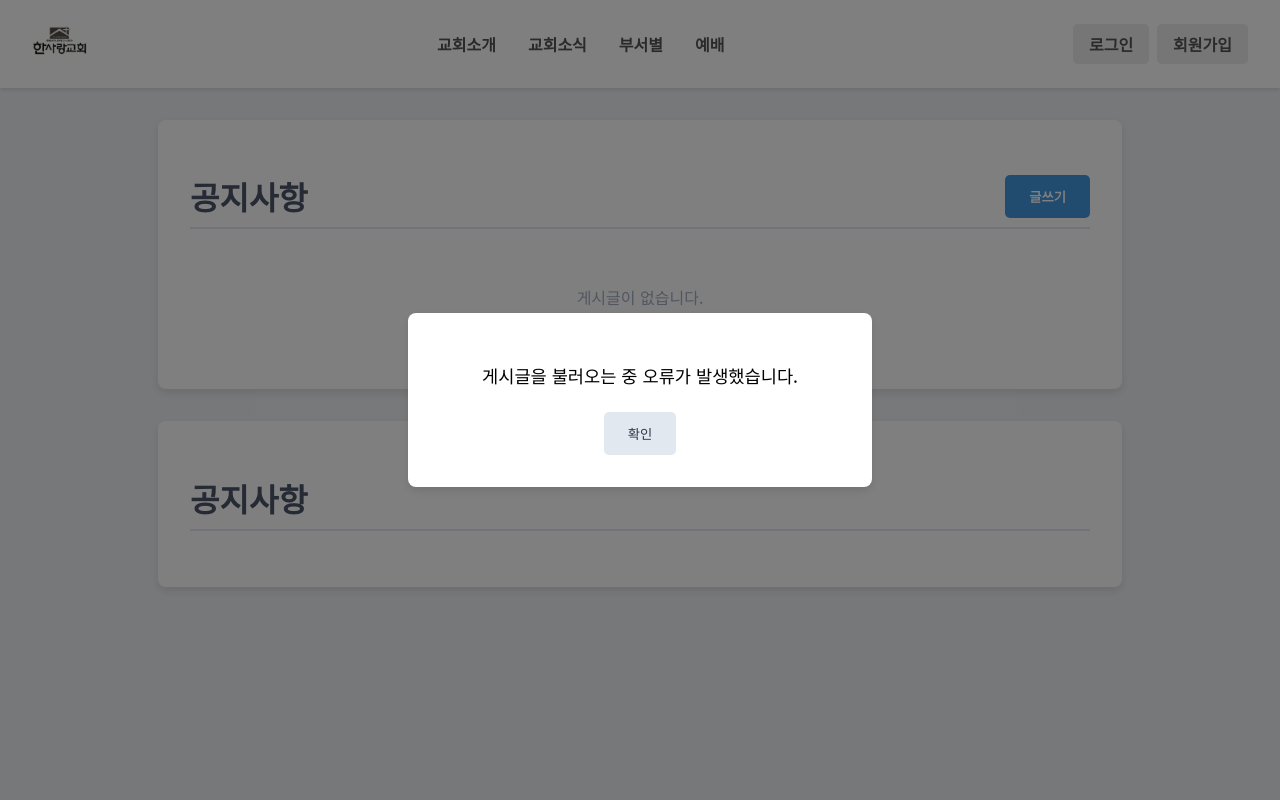
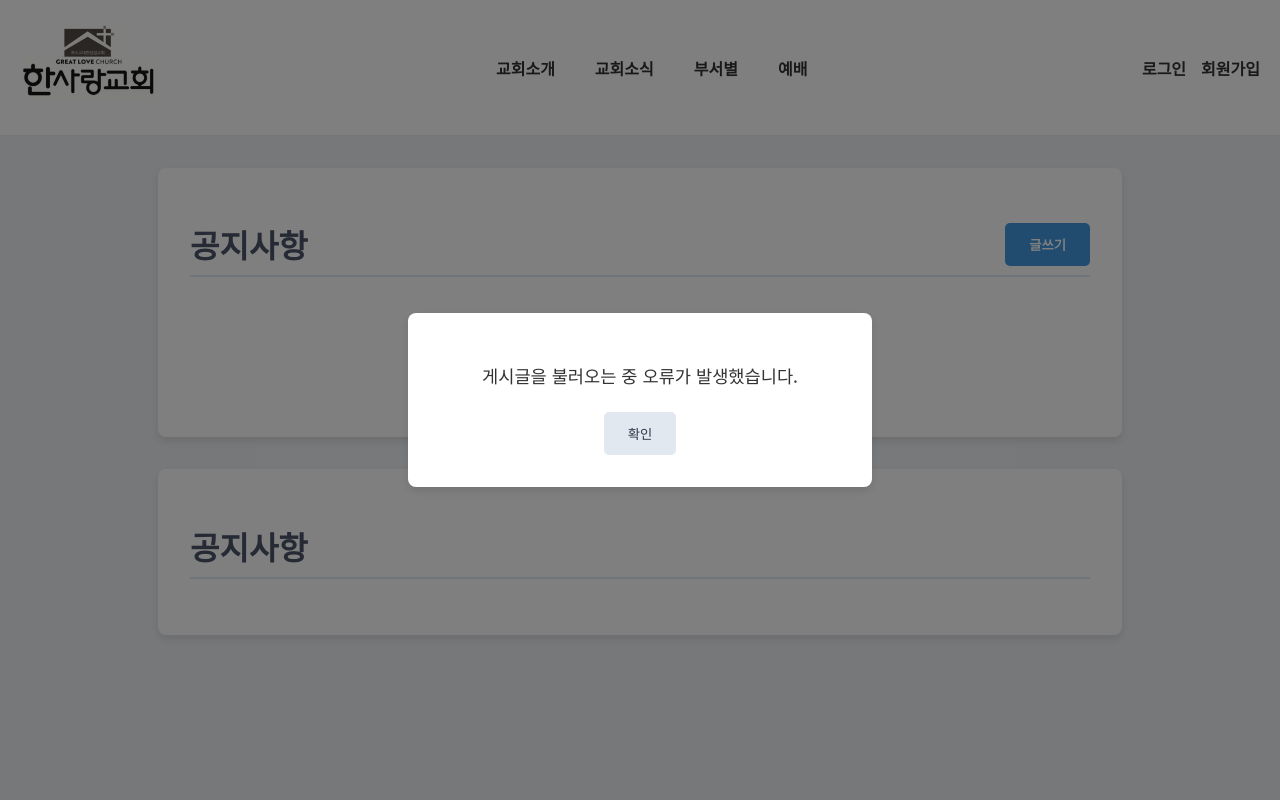
Before and after one commit to LossNBI/hanlovesite, a Python web app: template main/templates/main/notice.html in a window 1280 px wide. Run offline with Jinja, Linux system fonts and the light colour scheme; the template is opened without the code that fills it, so the values that code supplies are empty; some libraries are stand-ins or nearby versions.

Commit message:
공지사항 페이지 수정4

```diff
--- a/main/templates/main/notice.html
+++ b/main/templates/main/notice.html
@@ -6,6 +6,7 @@
     <meta charset="UTF-8" />
     <meta name="viewport" content="width=device-width, initial-scale=1.0" />
     <title>교회소식 | 공지사항</title>
+    <link rel="stylesheet" href="/css/style.css" />
     <link rel="preconnect" href="https://fonts.googleapis.com" />
     <link rel="preconnect" href="https://fonts.gstatic.com" crossorigin />
     <link
@@ -17,87 +18,15 @@
       rel="stylesheet"
     />
     <style>
-      /* mypage.html에서 가져온 스타일 */
-      .main-header {
-        background-color: #fff;
-        box-shadow: 0 2px 4px rgba(0, 0, 0, 0.1);
-        padding: 1rem 2rem;
-        display: flex;
-        justify-content: space-between;
-        align-items: center;
-      }
-      .main-header .logo a img {
-        height: 40px; /* 로고 이미지 크기 조정 */
-      }
-      .main-nav ul {
-        list-style: none;
-        margin: 0;
-        padding: 0;
-        display: flex;
-      }
-      .main-nav > ul > li {
-        position: relative;
-      }
-      .main-nav > ul > li > a {
-        padding: 1rem;
-        text-decoration: none;
-        color: #555;
-        font-weight: bold;
-        display: block;
-      }
-      .main-nav .submenu {
-        display: none;
-        position: absolute;
-        top: 100%;
-        left: 0;
-        background-color: #fff;
-        box-shadow: 0 2px 5px rgba(0, 0, 0, 0.1);
-        z-index: 10;
-        min-width: 150px;
-      }
-      .main-nav li:hover > .submenu {
-        display: block;
-      }
-      .main-nav .submenu li a {
-        padding: 0.75rem 1rem;
-        display: block;
-        white-space: nowrap;
-        color: #555;
-        text-decoration: none;
-      }
-      .user-menu {
-        display: flex;
-        align-items: center;
-        gap: 0.5rem;
-      }
-      .user-menu a {
-        padding: 0.5rem 1rem;
-        text-decoration: none;
-        color: #555;
-        background-color: #eee;
-        border-radius: 5px;
-        font-weight: bold;
-      }
-      .user-menu a:hover {
-        background-color: #ddd;
-      }
-      .welcome-message,
-      .admin-link {
-        font-weight: normal;
-        background: none;
-      }
-      .admin-link {
-        color: #4299e1;
-      }
-
-      /* 기존 notice.html 스타일 */
+      /* 헤더 중복 스타일 제거 후, notice.html 고유 스타일만 남김 */
       body {
         font-family: "Noto Sans KR", sans-serif;
         margin: 0;
         background-color: #f0f2f5;
       }
 
-      .main-container {
+      .main-container,
+      .post-detail-container {
         max-width: 900px;
         margin: 2rem auto;
         padding: 2rem;
@@ -105,15 +34,11 @@
         border-radius: 8px;
         box-shadow: 0 4px 10px rgba(0, 0, 0, 0.1);
       }
+
       .post-detail-container {
         display: none;
-        max-width: 900px;
-        margin: 2rem auto;
-        padding: 2rem;
-        background-color: #fff;
-        border-radius: 8px;
-        box-shadow: 0 4px 10px rgba(0, 0, 0, 0.1);
       }
+
       h1 {
         color: #4a5568;
         border-bottom: 2px solid #e2e8f0;
@@ -123,33 +48,40 @@
         justify-content: space-between;
         align-items: center;
       }
+
       .post-list {
         list-style: none;
         padding: 0;
       }
+
       .post-item {
         padding: 1rem;
         border-bottom: 1px solid #e2e8f0;
         cursor: pointer;
       }
+
       .post-item:hover {
         background-color: #f7fafc;
       }
+
       .post-title {
         font-weight: bold;
         color: #2d3748;
         font-size: 1.1rem;
       }
+
       .post-meta {
         color: #a0aec0;
         font-size: 0.9rem;
         margin-top: 0.5rem;
       }
+
       .no-posts {
         text-align: center;
         color: #a0aec0;
         padding: 2rem;
       }
+
       .add-post-btn {
         background-color: #4299e1;
         color: white;
@@ -160,6 +92,7 @@
         border: none;
         cursor: pointer;
       }
+
       /* Modal */
       .modal {
         position: fixed;
@@ -173,6 +106,7 @@
         align-items: center;
         z-index: 1000;
       }
+
       .modal-content {
         background-color: #fff;
         padding: 2rem;
@@ -183,6 +117,7 @@
         overflow-y: auto;
         position: relative;
       }
+
       .close-btn {
         position: absolute;
         top: 1rem;
@@ -190,6 +125,7 @@
         font-size: 1.5rem;
         cursor: pointer;
       }
+
       .modal-header {
         border-bottom: 1px solid #e2e8f0;
         padding-bottom: 1rem;
@@ -197,11 +133,13 @@
         font-size: 1.5rem;
         font-weight: bold;
       }
+
       .modal-body label {
         display: block;
         margin-bottom: 0.5rem;
         font-weight: bold;
       }
+
       .modal-body input {
         width: 100%;
         padding: 0.5rem;
@@ -209,37 +147,45 @@
         border: 1px solid #ccc;
         border-radius: 4px;
       }
+
       /* Quill Editor 스타일링 */
       #editor-container {
         margin-bottom: 1rem;
       }
+
       #editor {
         height: 300px;
       }
+
       .modal-body .buttons {
         display: flex;
         justify-content: flex-end;
         gap: 0.5rem;
       }
+
       .modal-body .buttons button {
         padding: 0.75rem 1.5rem;
         border: none;
         border-radius: 5px;
         cursor: pointer;
       }
+
       .modal-body .save-btn {
         background-color: #4299e1;
         color: white;
       }
+
       .modal-body .cancel-btn {
         background-color: #e2e8f0;
         color: #2d3748;
       }
+
       .post-detail-title {
         font-size: 1.5rem;
         font-weight: bold;
         margin-bottom: 0.5rem;
       }
+
       .post-detail-meta {
         color: #a0aec0;
         font-size: 0.9rem;
@@ -247,30 +193,36 @@
         border-bottom: 1px solid #e2e8f0;
         padding-bottom: 1rem;
       }
+
       .post-detail-content {
         line-height: 1.6;
         word-wrap: break-word;
         min-height: 100px;
       }
+
       .post-detail-actions {
         margin-top: 1.5rem;
         display: flex;
         gap: 0.5rem;
       }
+
       .post-detail-actions button {
         padding: 0.5rem 1rem;
         border: none;
         border-radius: 5px;
         cursor: pointer;
       }
+
       .edit-post-btn {
         background-color: #38b2ac;
         color: white;
       }
+
       .delete-post-btn {
         background-color: #e53e3e;
         color: white;
       }
+
       .back-to-list-btn {
         background-color: #a0aec0;
         color: #2d3748;
@@ -280,24 +232,29 @@
         cursor: pointer;
         font-weight: bold;
       }
+
       /* Comments */
       .comments-section {
         margin-top: 2rem;
         border-top: 2px solid #e2e8f0;
         padding-top: 2rem;
       }
+
       .comments-section h3 {
         margin-bottom: 1rem;
       }
+
       #commentForm {
         display: flex;
         gap: 0.5rem;
         margin-bottom: 1.5rem;
       }
+
       #commentForm textarea {
         flex-grow: 1;
         height: 40px;
       }
+
       #commentForm button {
         padding: 0.5rem 1rem;
         border: none;
@@ -306,10 +263,12 @@
         color: white;
         cursor: pointer;
       }
+
       .comment-list {
         list-style: none;
         padding: 0;
       }
+
       .comment-item {
         background-color: #f7fafc;
         padding: 1rem;
@@ -317,28 +276,34 @@
         margin-bottom: 1rem;
         position: relative;
       }
+
       .comment-item .comment-meta {
         font-size: 0.8rem;
         color: #718096;
         margin-bottom: 0.5rem;
       }
+
       .comment-item .comment-actions {
         position: absolute;
         top: 1rem;
         right: 1rem;
       }
+
       .comment-item .comment-actions button {
         background: none;
         border: none;
         cursor: pointer;
         color: #718096;
       }
+
       .comment-item .comment-text {
         word-wrap: break-word;
       }
+
       .comment-item .comment-edit-form {
         display: none;
       }
+
       /* Custom Alert & Confirm Modals */
       .custom-modal {
         position: fixed;
@@ -352,6 +317,7 @@
         align-items: center;
         z-index: 2000;
       }
+
       .custom-modal-content {
         background-color: #fff;
         padding: 2rem;
@@ -361,21 +327,25 @@
         max-width: 400px;
         box-shadow: 0 4px 10px rgba(0, 0, 0, 0.1);
       }
+
       .custom-modal-content p {
         margin-bottom: 1.5rem;
         font-size: 1.1rem;
       }
+
       .custom-modal-content button {
         padding: 0.75rem 1.5rem;
         border: none;
         border-radius: 5px;
         cursor: pointer;
       }
+
       .custom-modal-content .confirm-btn {
         background-color: #e53e3e;
         color: white;
         margin-left: 0.5rem;
       }
+
       .custom-modal-content .cancel-btn {
         background-color: #e2e8f0;
         color: #2d3748;
@@ -533,9 +503,9 @@
           const response = await fetch("/api/auth/status");
           const data = await response.json();
           if (data.isLoggedIn) {
-            let menuHtml = `<a href="/my-page.html" class="welcome-message">환영합니다, ${data.name}님</a><a href="#" id="logout-btn">로그아웃</a>`;
+            let menuHtml = `<a href="/mypage.html" class="welcome-message">환영합니다, ${data.name}님</a><a href="#" id="logout-btn">로그아웃</a>`;
             if (data.role === "admin") {
-              menuHtml = `<a href="/my-page.html" class="welcome-message">환영합니다, ${data.name}님</a><a href="/admin.html" class="admin-link">관리자 공간</a><a href="#" id="logout-btn">로그아웃</a>`;
+              menuHtml = `<a href="/mypage.html" class="welcome-message">환영합니다, ${data.name}님</a><a href="/admin.html" class="admin-link">관리자 공간</a><a href="#" id="logout-btn">로그아웃</a>`;
             }
             userMenu.innerHTML = menuHtml;
             document
--- a/public/css/form.css
+++ b/public/css/form.css
@@ -1,3 +1,5 @@
+/* church/public/css/form.css */
+
 /* 폼 컨테이너 가운데 정렬 */
 .form-container {
   max-width: 400px;
--- a/public/css/style.css
+++ b/public/css/style.css
@@ -1,3 +1,5 @@
+/* church/public/css/style.css */
+
 /* 기본 스타일: 모든 요소에 적용 */
 body {
   margin: 0;
```
